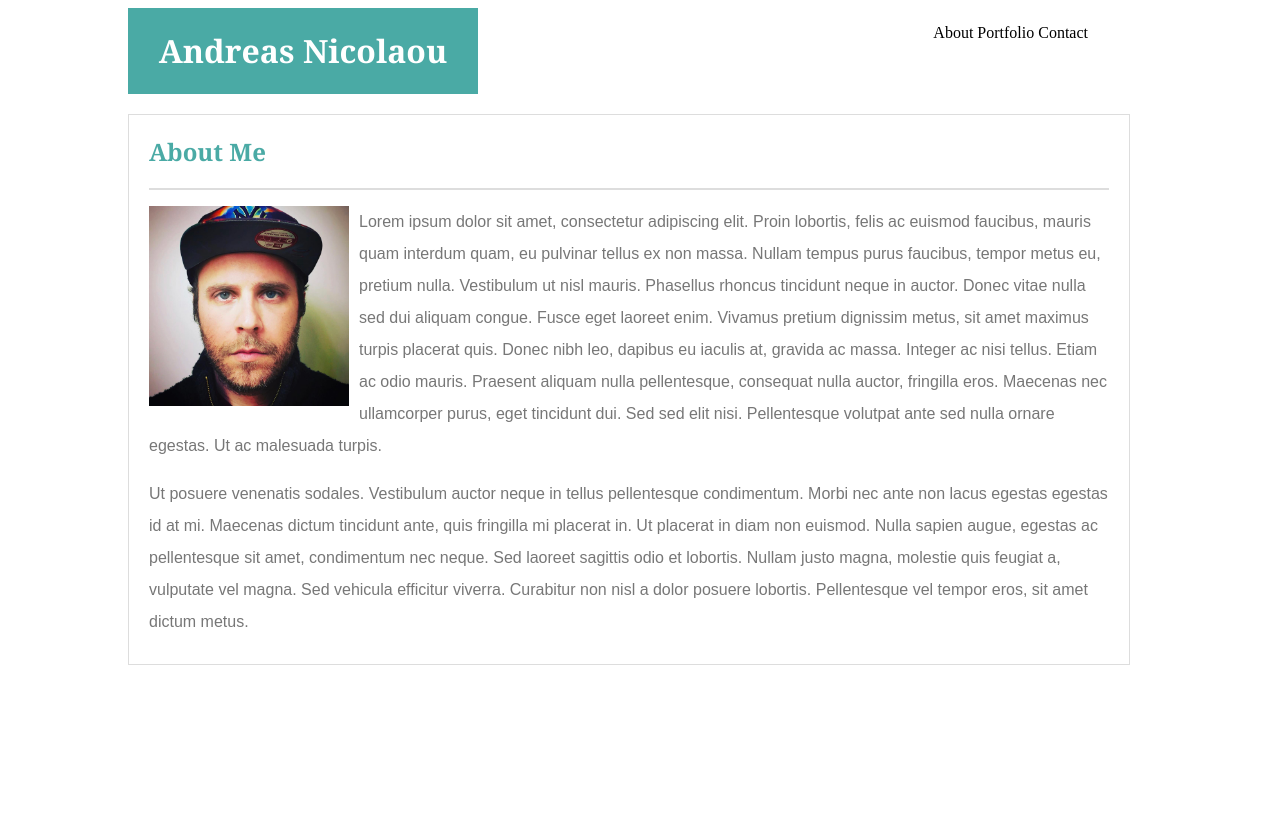
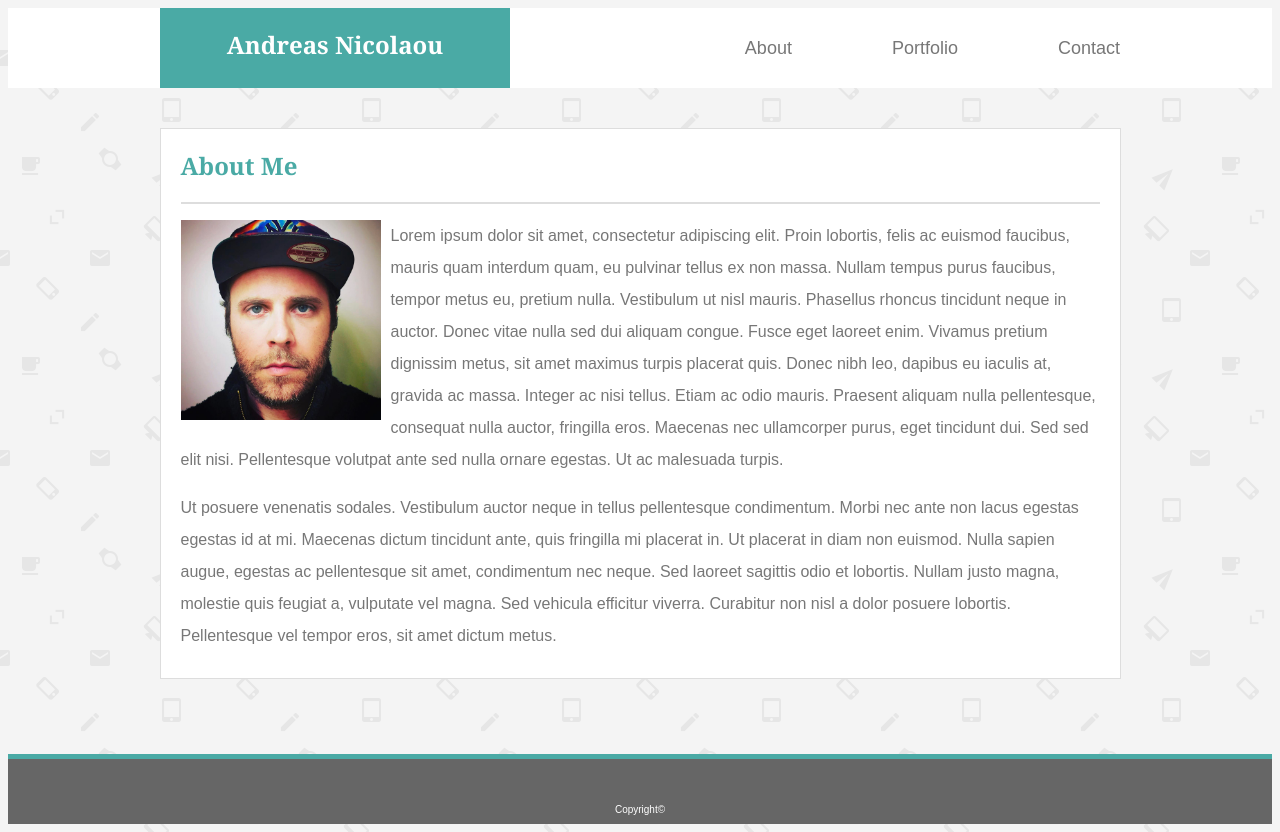
Before and after one commit to agnicolaou/Basic-Portfolio, a plain HTML site: page index.html in a window 1280 px wide. Before the commit the page ends 800 px from the top, so only its background shows below. Drawn offline with Linux system fonts and the light colour scheme.

Commit message:
completed index.html.  Need to go back and link nav bar

```diff
--- a/assets/css/style.css
+++ b/assets/css/style.css
@@ -1,14 +1,17 @@
 header {
-
-    background-color: blue;
-
+    background-color: #ffffff;
+    height: 80px;
+    text-align: center;
 }
 
+.headercontainer{
+    width: 960px;
+    margin: auto;
+}
 
 #name {
     width: 350px;
-    height: auto;
-    text-align: center;
+    height: 80px;
     color: white;
     background-color: #4aaaa5;
     font-family: Georgia, 'Times New Roman', Times, serif;
@@ -16,21 +19,48 @@ header {
  }
 
 
-li {
-    display: inline;
-}
+ #contact {
+    line-height: 80px;
+    height: 80px;
+    margin: 0 0 0 50px;
+    font-size: 18px;
+    color: #777777;
+    font-family: Arial, Helvetica, sans-serif;
+    float: right;
+ }
 
-ul {
+
+ #portfolio {
+    line-height: 80px;
+    height: 80px;
+    margin: 0 50px 0 50px;
+    font-size: 18px;
+    color: #777777;
+    font-family: Arial, Helvetica, sans-serif;
     float: right;
-}
+ }
+
+
+ #about {
+    line-height: 80px;
+    height: 80px;
+    margin: 0 50px 0 50px;
+    font-size: 18px;
+    color: #777777;
+    font-family: Arial, Helvetica, sans-serif;
+    float: right;
+ }
 
 
 .contentcontainer{
-    margin: 20px 0 0 0;
+    margin-top: 40px;
+    margin-left: auto;
+    margin-right: auto;
     padding: 0 20px 10px 20px;
     border: 1px solid #dddddd;
-    width: 960px;
-    float: left;
+    width: 919px;
+    background-color: #ffffff;
+
 }
 
 .contentheader{
@@ -43,16 +73,6 @@ hr{
     border: 1px solid #dddddd;
 }
 
-body {
-    width: 960px;
-    margin-left: 10%;
-    margin-right: 10%;
-}
-
-
-
-
-
 
 p {
     color: #777777;
@@ -62,6 +82,26 @@ p {
 }
 
 #profilephoto{
-        float: left;
-        padding: 0 10px 0 0;
+    float: left;
+    padding: 0 10px 0 0;
 }
+
+
+.footertopborder{
+    height: 500px;
+    background-color: #4aaaa5;
+}
+
+
+.footer{
+    border-top: 5px solid #4aaaa5;
+    height: 20px;
+    padding-top: 45px;
+    margin-top: 75px;
+    font-size: 10px;
+    background-color: #666666;
+    text-align: center;
+    color: white;
+    font-family: Arial, Helvetica, sans-serif;
+    clear: both;
+}
--- a/index.html
+++ b/index.html
@@ -11,6 +11,8 @@
 
 <header>
 
+<section class="headercontainer">
+
     <!-- MY NAME -->
     <div id="name">
     <h1>Andreas Nicolaou</h1>
@@ -18,16 +20,26 @@
 
     <!-- Top Menu Bar -->
 
-    <ul>
-        <li>About</li>
-        <li>Portfolio</li>
-        <li>Contact</li>
-    </ul>
+    <div id="contact">
+        Contact
+    </div>
+
+    <div id="portfolio">
+        Portfolio
+    </div>
+
+    <div id="about">
+        About
+    </div>
+
+</section>
 
 </header>
 
 
-<body>
+<body background="assets/images/backgroundpattern.png">
+
+
 
     <section class="contentcontainer">
 
@@ -53,11 +65,14 @@
         </p>
 
 
+
+
     </section>
 
 
-
-
+    <footer class="footer">
+        Copyright©
+    </footer>
 
 </body>
 </html>
```
Also changed, not shown: assets/images/backgroundpattern.png (added), 1 other file.
